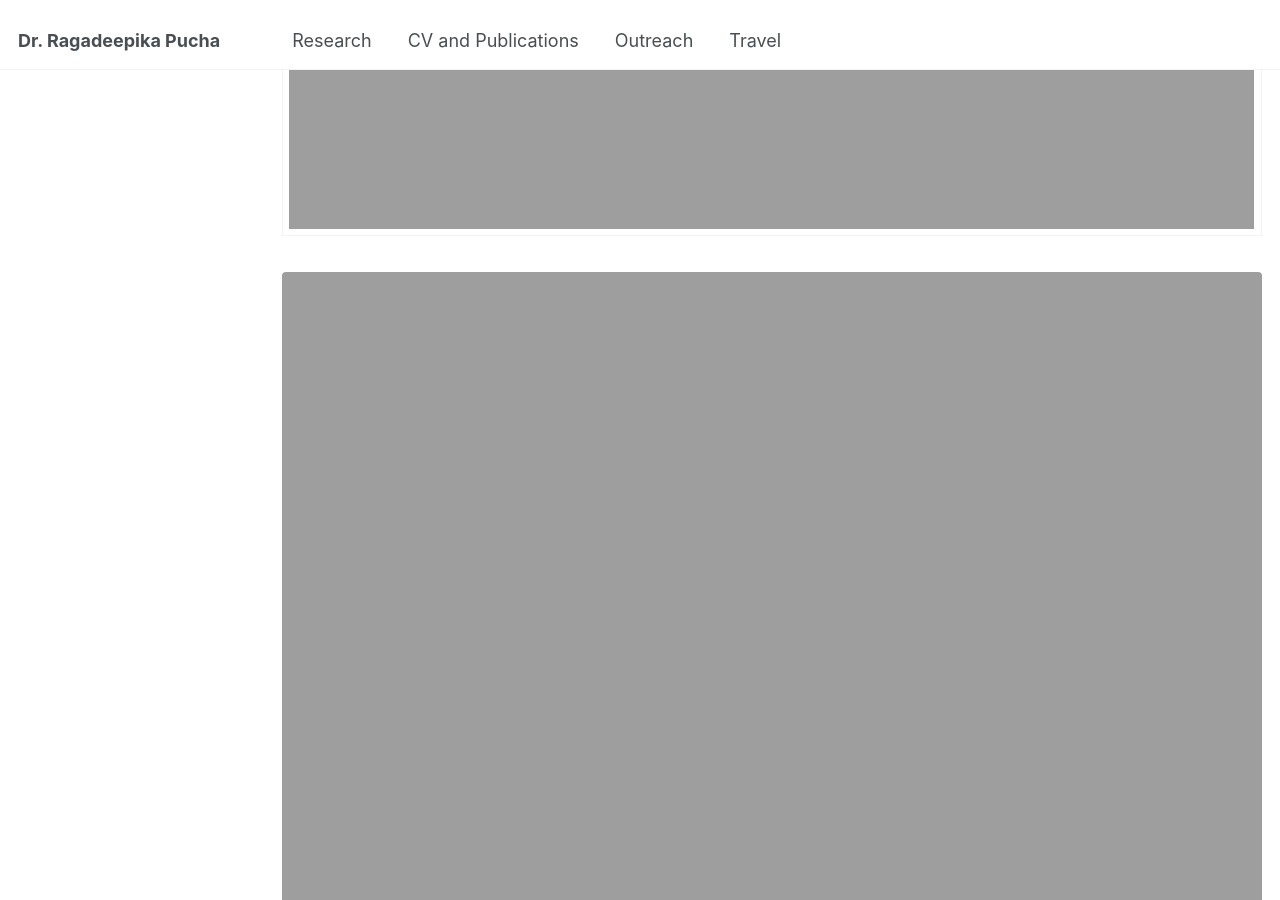
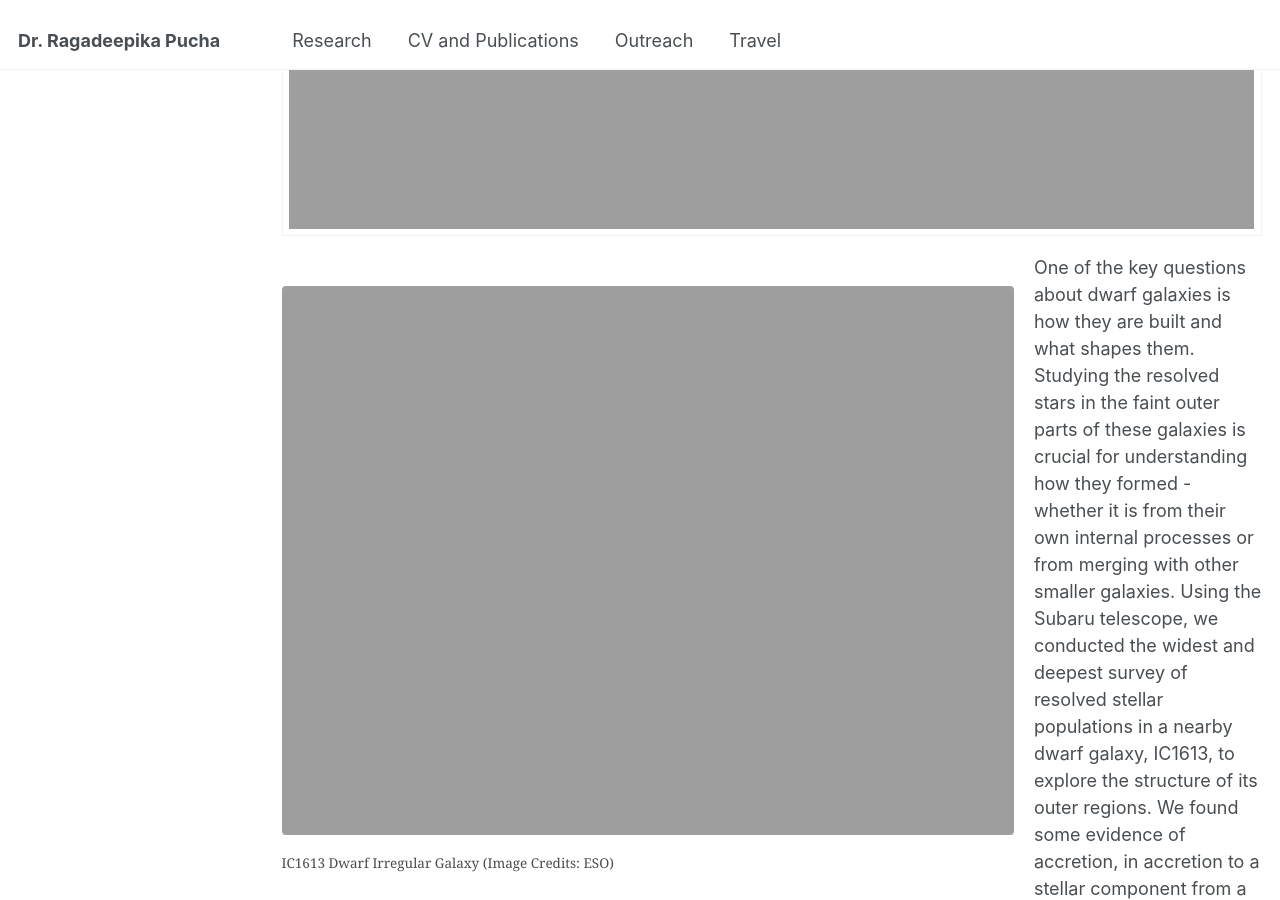
Before and after one commit to Ragadeepika-Pucha/Ragadeepika-Pucha.github.io, a Jekyll site: the page built from _pages/research.md, in a window 1280 px wide and 900 px high, scrolled down 1033 px. Built offline with Jekyll 4.4.1, drawn with Linux system fonts in a browser that asks for light colours.

Commit message:
Testing aligning left

```diff
--- a/_pages/research.md
+++ b/_pages/research.md
@@ -16,8 +16,8 @@ Dwarf galaxies are considered to be building blocks of larger, more massive gala
 
 | <img align="left" src="http://ragadeepika-pucha.github.io/images/ic1613.jpg" width="1000"/> |
 
-<figure>
-  <img align="left" src="http://ragadeepika-pucha.github.io/images/ic1613.jpg" width="1500"/>
+<figure style="float: left; margin-right: 20px;">
+  <img src="http://ragadeepika-pucha.github.io/images/ic1613.jpg" width="500"/>
   <figcaption> IC1613 Dwarf Irregular Galaxy (Image Credits: ESO) </figcaption>
 </figure>
 
```
